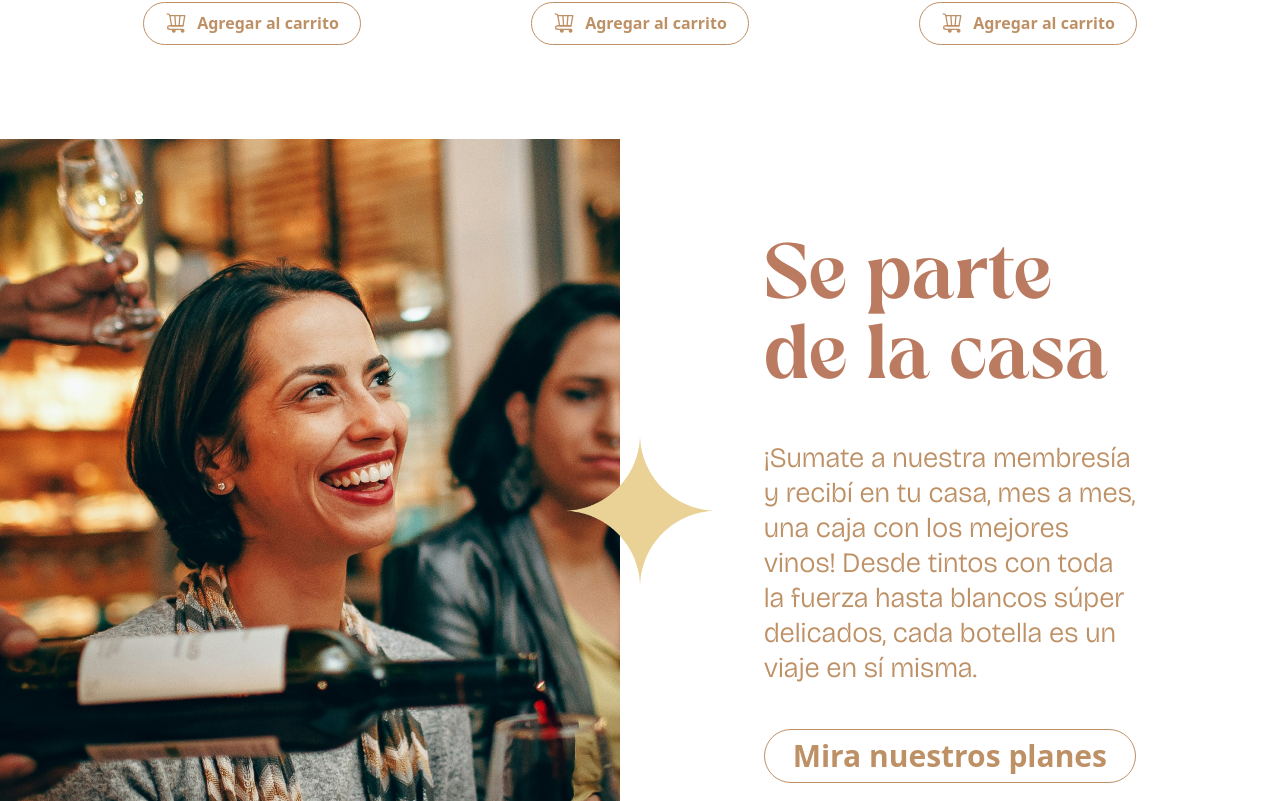
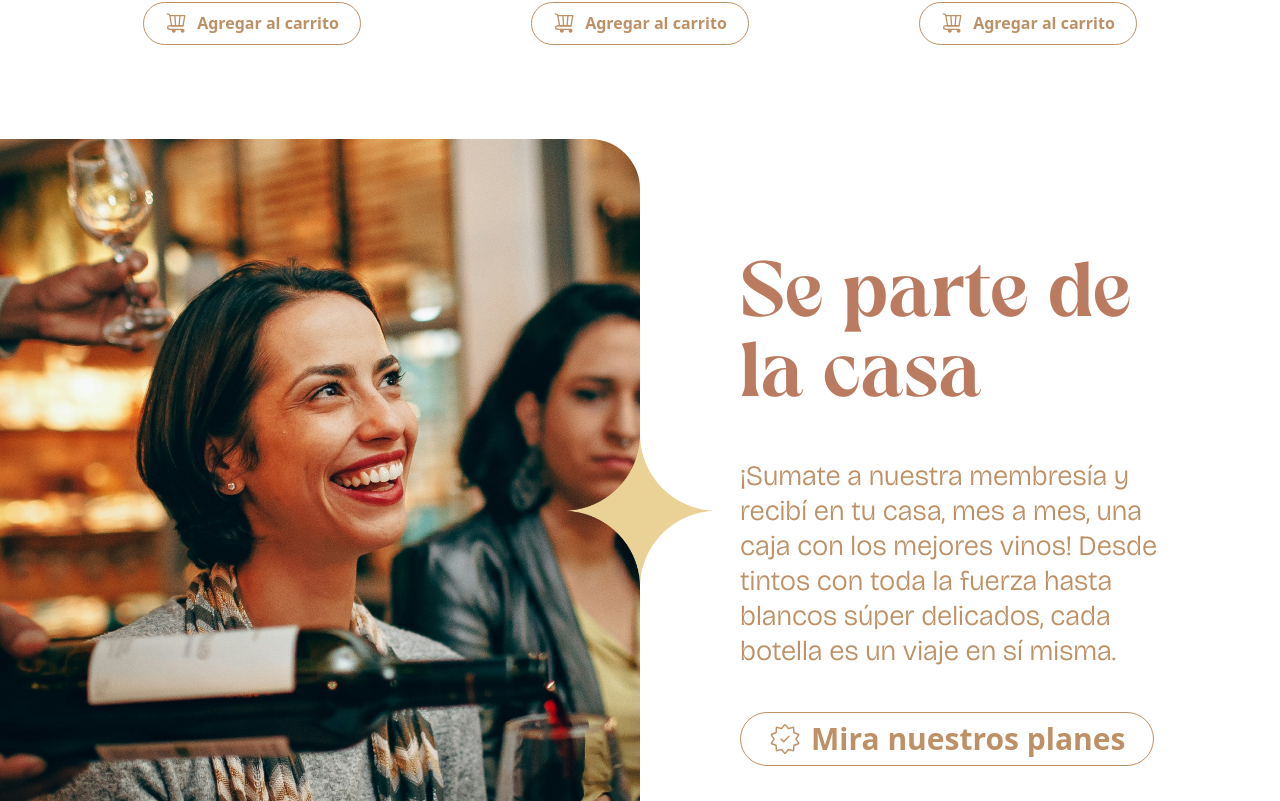
Before and after one commit to DiegoGraffi/La-casa-de-los-franceses, a Next.js app: page / in a window 1280 px wide. Shown: the part 1559-2360 px from the top of the page. Built offline with nearby package versions, Linux system fonts and the light colour scheme.

Commit message:
fix suscription hidden

```diff
--- a/src/app/homeSections/Membresia.tsx
+++ b/src/app/homeSections/Membresia.tsx
@@ -2,26 +2,27 @@ import Image from "next/image";
 import fondoMembresia from "../../../public/images/portadaMembresia.jpg";
 import estrella from "../../../public/images/estrella.png";
 import BotonNoFillXXL from "@/components/GeneralComponents/BotonesNoFill/BotonNoFillXXL";
+import membresiaIcon from "../../../public/images/membresiaIconButton.svg";
 
 export default function Membresia() {
   return (
-        <div className="max-w-[1920px] mx-auto flex h-[743px] relative">
-      <div className="flex-1 h-[743px] relative shrink-0">
+    <div className="max-w-[1920px] mx-auto grid h-[1200px] lg:h-[743px] relative  grid-cols-1 grid-rows-2 lg:grid-cols-2 lg:grid-rows-1">
+      <div className="flex-1 h-full relative shrink-0 basis-1">
         <Image
           src={fondoMembresia}
           alt="fondo mebresia"
           fill
-          className="object-cover"
+          className="object-cover rounded-r-[50px] maxScreen:rounded-[50px]"
         />
       </div>
-      <div className="absolute w-full h-full flex justify-center items-center left-0">
+      <div className="absolute w-full h-full flex justify-center items-center bottom-0 top-0 left-0">
         <div className="w-[154px] h-[154px] relative">
           <Image src={estrella} alt="estrella" fill />
         </div>
       </div>
-      <div className="flex flex-col flex-1  justify-center shrink-0">
-        <div className="w-full h-full p-[144px] flex flex-col justify-center items-start gap-[43px]">
-          <h3 className="font-vangeda text-[75px] leading-[80px] text-primarioMuyOscuro">
+      <div className="flex flex-col flex-1 justify-center">
+        <div className="w-full h-full px-[50px] lg:px-[100px] flex flex-col justify-center items-start gap-[43px]">
+          <h3 className="font-vangeda text-[75px] leading-[80px] text-primarioMuyOscuro ">
             Se parte de la casa
           </h3>
           <p className="text-primarioOscuro text-[28px] leading-[35px] font-light font-bricolage ">
@@ -32,6 +33,7 @@ export default function Membresia() {
           <BotonNoFillXXL
             text="Mira nuestros planes"
             link="#"
+            icon={membresiaIcon}
           />
         </div>
       </div>
--- a/src/components/CategoryCard.tsx
+++ b/src/components/CategoryCard.tsx
@@ -36,11 +36,7 @@ export default function CategoryCard({
         </p>
       </div>
       <div className="py-[50px]">
-        <BotonXL
-          text={textButton}
-          link={link}
-          icon={catalogoIcon}
-        />
+        <BotonXL text={textButton} link={link} icon={catalogoIcon} />
       </div>
     </div>
   );
--- a/src/components/GeneralComponents/BotonesNoFill/BotonNoFillXXL.tsx
+++ b/src/components/GeneralComponents/BotonesNoFill/BotonNoFillXXL.tsx
@@ -7,17 +7,24 @@ type Props = {
   link: string;
 };
 
-export default function BotonNoFillLG({
-  text,
-  icon,
-  link,
-}: Props) {
+export default function BotonNoFillLG({ text, icon, link }: Props) {
   return (
-    <Link href={link} className={`border border-solid border-primarioOscuro px-[28px] py-[10px] rounded-full justify-center items-center flex w-max bg-transparent hover:bg-gradient-to-t from-primarioClaro to-transparent active:bg-primarioClaro disabled:border-primarioMuyClaro transition-all ease-out duration-300`}>
+    <Link
+      href={link}
+      className={`border border-solid border-primarioOscuro px-[28px] py-[10px] rounded-full justify-center items-center flex w-max bg-transparent hover:bg-gradient-to-t from-primarioClaro to-transparent active:bg-primarioClaro disabled:border-primarioMuyClaro transition-all ease-out duration-300`}
+    >
       {icon && (
-        <Image src={icon} alt="icon" width={32} height={32} className="mr-[10px]" />
+        <Image
+          src={icon}
+          alt="icon"
+          width={32}
+          height={32}
+          className="mr-[10px]"
+        />
       )}
-      <p className={`text-primarioOscuro disabled:text-primarioClaro text-[30px] font-semibold leading-[32px]`}>
+      <p
+        className={`text-primarioOscuro disabled:text-primarioClaro text-[30px] font-semibold leading-[32px]`}
+      >
         {text}
       </p>
     </Link>
--- a/tailwind.config.ts
+++ b/tailwind.config.ts
@@ -33,6 +33,9 @@ const config: Config = {
   ],
   theme: {
     extend: {
+      screens: {
+        maxScreen: "1920px",
+      },
       backgroundImage: {
         "gradient-radial": "radial-gradient(var(--tw-gradient-stops))",
         "gradient-conic":
```
